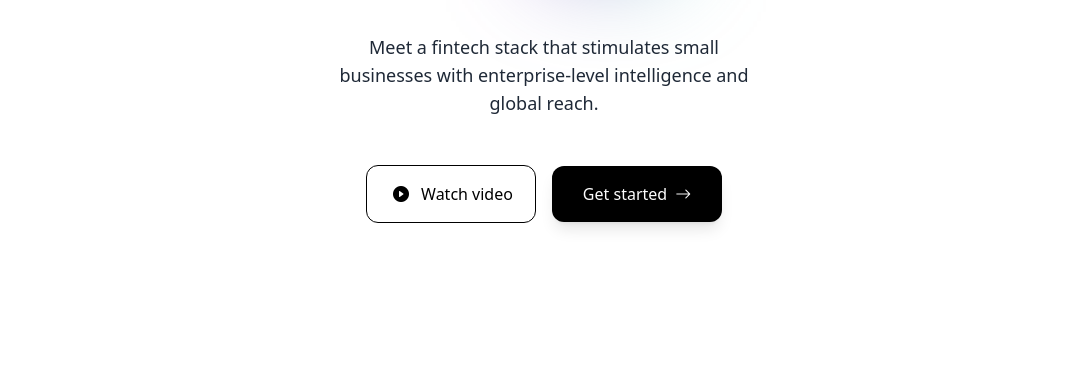
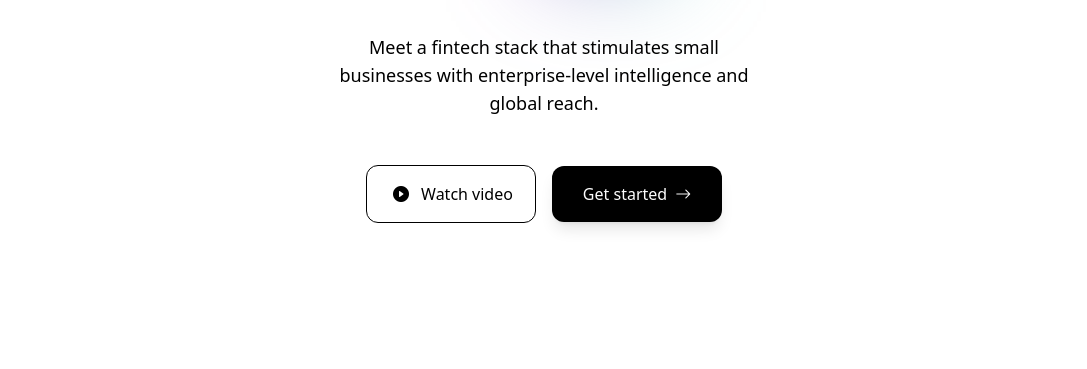
Before and after one commit to maherhasannn/prow, a website: page index.html in a window 1280 px wide. Shown: the part 366-735 px from the top of the page, without its empty margins (96-1183 px from the left). Drawn offline with nearby package versions, Linux system fonts and the light colour scheme; grey boxes are pictures that could not be loaded; a web font is replaced by a local one.

Commit message:
ok just forced colors cus im pisssed off

```diff
--- a/index.html
+++ b/index.html
@@ -306,13 +306,14 @@
                         <span class="tw-font-thin tw-font-serif">with your data stack</span>
 
                     </h2>
+
                     <div
-                        class="reveal-up tw-mt-8 tw-max-w-[450px] tw-text-lg max-lg:tw-text-base tw-p-2 tw-text-center
-                         tw-text-gray-800 dark:tw-text-white max-lg:tw-max-w-full"
-                    >
-                    <!-- Access the AI-driven tools you need to make smarter decisions, simplify payments, and grow confidently with Prow's intelligent business platform. -->
-                    Meet a fintech stack that stimulates small businesses with enterprise-level intelligence and global reach.
-                    </div>
+                        class="reveal-up tw-mt-8 tw-max-w-[450px] tw-text-lg max-lg:tw-text-base tw-p-2 tw-text-center"
+                        style="color: #000 !important;"
+                        >
+                        Meet a fintech stack that stimulates small businesses with enterprise-level intelligence and global reach.
+                        </div>
+
 
                     <div
                         class="reveal-up tw-mt-10 max-md:tw-flex-col tw-flex tw-place-items-center tw-gap-4"
@@ -546,10 +547,14 @@
                     <br>
                     <span class="tw-font-serif">insights? supercharged.</span>
                 </h2>
-                <p class="reveal-up tw-mt-8 tw-max-w-[650px] tw-text-gray-900 dark:tw-text-gray-200 tw-text-center max-md:tw-text-sm">
+
+                <p class="reveal-up tw-mt-8 tw-max-w-[650px] tw-text-center max-md:tw-text-sm tw-text-black">
                     Forged from our own entrepreneurial journeys, Prow was built to dismantle growth barriers.
-                    We deliver intelligent, battle-tested solutions that fuse enterprise-grade power with startup agility, creating a new growth paradigm for businesses of any scale.
-                </p>
+                    We deliver intelligent, battle-tested solutions that fuse enterprise-grade power with startup agility,
+                    creating a new growth paradigm for businesses of any scale.
+                  </p>
+
+
                 <div class="reveal-up tw-flex tw-mt-8">
                     <a href="#"
                         target="_blank"
```
